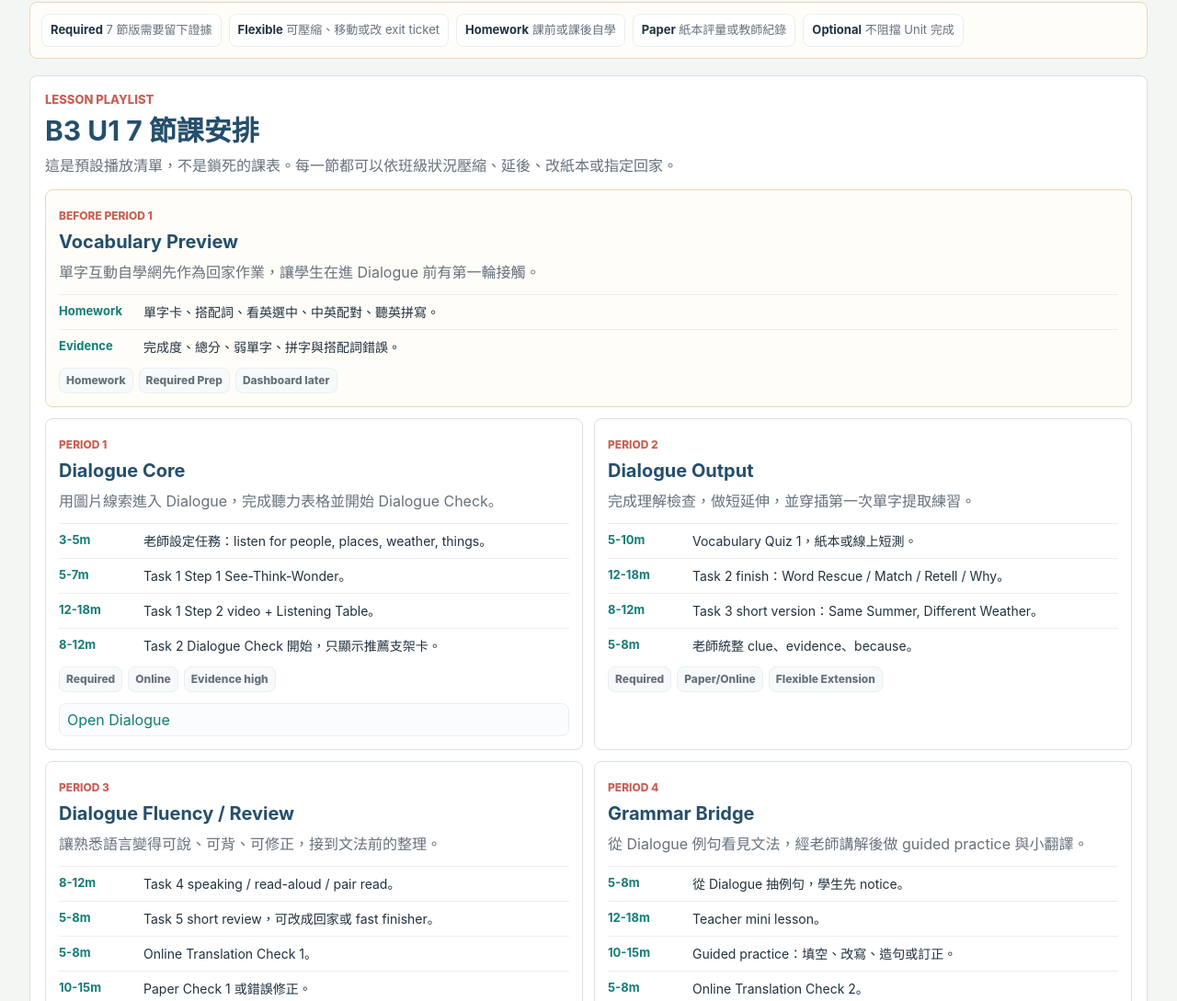
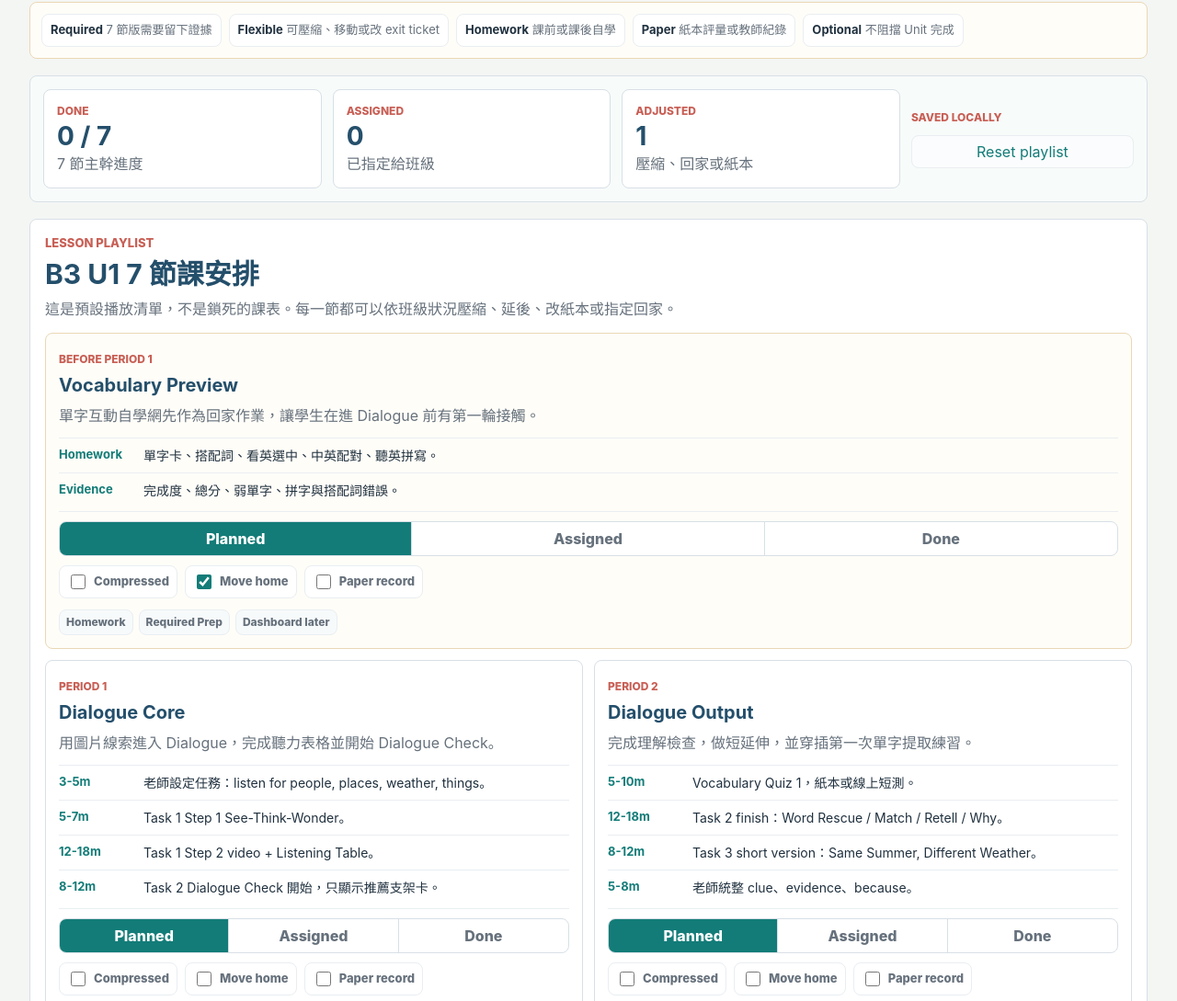
Before and after one commit to celinelee0401/aiseelearn.com, a plain HTML site: page unit1-learning-path.html in a window 1280 px wide. Shown: the part 540-1629 px from the top of the page at 92% size. Drawn offline with Linux system fonts and the light colour scheme.

Commit message:
Add teacher playlist controls

```diff
--- a/assets/css/styles.css
+++ b/assets/css/styles.css
@@ -1428,6 +1428,8 @@ td input {
 .bridge-step,
 .finisher-grid article,
 .pacing-card,
+.teacher-control-panel,
+.playlist-metric,
 .playlist-board,
 .task-library-panel,
 .playlist-period,
@@ -1487,6 +1489,45 @@ td input {
   color: var(--ink);
 }
 
+.teacher-control-panel {
+  display: grid;
+  grid-template-columns: repeat(3, minmax(0, 1fr)) minmax(220px, 0.8fr);
+  gap: 12px;
+  padding: 14px;
+  background: #f7fbfa;
+}
+
+.playlist-metric {
+  display: grid;
+  gap: 4px;
+  padding: 14px;
+}
+
+.playlist-metric span,
+.playlist-actions span {
+  color: var(--coral);
+  font-size: 12px;
+  font-weight: 800;
+  text-transform: uppercase;
+}
+
+.playlist-metric strong {
+  color: var(--navy);
+  font-size: 28px;
+  line-height: 1;
+}
+
+.playlist-metric p {
+  margin: 0;
+  color: var(--muted);
+}
+
+.playlist-actions {
+  display: grid;
+  align-content: center;
+  gap: 10px;
+}
+
 .pacing-grid {
   display: grid;
   grid-template-columns: repeat(4, minmax(0, 1fr));
@@ -1558,6 +1599,77 @@ td input {
   grid-column: 1 / -1;
   background: #fffdf8;
   border-color: #ead8b5;
+}
+
+.playlist-period.status-assigned {
+  border-color: rgba(201, 149, 60, 0.58);
+  box-shadow: 0 0 0 3px rgba(201, 149, 60, 0.08);
+}
+
+.playlist-period.status-done {
+  border-color: rgba(19, 124, 120, 0.5);
+  background: #f7fbfa;
+  box-shadow: 0 0 0 3px rgba(19, 124, 120, 0.08);
+}
+
+.period-planner {
+  display: grid;
+  gap: 10px;
+  border-top: 1px solid var(--soft-line);
+  padding-top: 10px;
+}
+
+.period-status-control {
+  display: grid;
+  grid-template-columns: repeat(3, minmax(0, 1fr));
+  overflow: hidden;
+  border: 1px solid var(--line);
+  border-radius: 8px;
+  background: #fff;
+}
+
+.period-status-control button {
+  min-height: 36px;
+  border: 0;
+  border-right: 1px solid var(--line);
+  background: transparent;
+  color: var(--muted);
+  cursor: pointer;
+  font-weight: 800;
+}
+
+.period-status-control button:last-child {
+  border-right: 0;
+}
+
+.period-status-control button.active {
+  background: var(--teal);
+  color: #fff;
+}
+
+.period-flags {
+  display: flex;
+  flex-wrap: wrap;
+  gap: 8px;
+}
+
+.period-flags label {
+  display: inline-flex;
+  align-items: center;
+  gap: 6px;
+  border: 1px solid var(--soft-line);
+  border-radius: 8px;
+  padding: 6px 8px;
+  background: #fff;
+  color: var(--muted);
+  font-size: 13px;
+  font-weight: 800;
+}
+
+.period-flags input {
+  width: 16px;
+  height: 16px;
+  accent-color: var(--teal);
 }
 
 .period-heading h3,
@@ -1757,6 +1869,7 @@ td input {
   }
 
   .pacing-grid,
+  .teacher-control-panel,
   .playlist-grid,
   .library-grid {
     grid-template-columns: 1fr;
--- /dev/null
+++ b/assets/js/unit-path.js
@@ -0,0 +1,176 @@
+(function () {
+  const PLAYLIST_STORAGE_KEY = "aiseelearn:b3-u1-teacher-playlist-v1";
+
+  function defaultPlaylistState() {
+    return {
+      periods: {},
+      updatedAt: null
+    };
+  }
+
+  function loadPlaylistState() {
+    try {
+      const saved = JSON.parse(localStorage.getItem(PLAYLIST_STORAGE_KEY)) || defaultPlaylistState();
+      return {
+        ...defaultPlaylistState(),
+        ...saved,
+        periods: saved.periods || {}
+      };
+    } catch (_error) {
+      return defaultPlaylistState();
+    }
+  }
+
+  function savePlaylistState(playlistState) {
+    playlistState.updatedAt = new Date().toISOString();
+    localStorage.setItem(PLAYLIST_STORAGE_KEY, JSON.stringify(playlistState));
+    flashPlaylistSaved();
+  }
+
+  function periodDefaults(card) {
+    return {
+      status: "planned",
+      compressed: false,
+      home: card.dataset.periodKind === "prep",
+      paper: false
+    };
+  }
+
+  function periodState(playlistState, card) {
+    const key = card.dataset.playlistPeriod;
+    const saved = playlistState.periods[key] || {};
+    return {
+      ...periodDefaults(card),
+      ...saved,
+      status: ["planned", "assigned", "done"].includes(saved.status) ? saved.status : "planned",
+      compressed: Boolean(saved.compressed),
+      home: Boolean(saved.home ?? periodDefaults(card).home),
+      paper: Boolean(saved.paper)
+    };
+  }
+
+  function setPeriodState(playlistState, card, nextState) {
+    const key = card.dataset.playlistPeriod;
+    playlistState.periods[key] = {
+      ...periodState(playlistState, card),
+      ...nextState
+    };
+    savePlaylistState(playlistState);
+    renderPlaylistCard(card, playlistState);
+    updatePlaylistMetrics(playlistState);
+  }
+
+  function ensurePeriodControls(card, playlistState) {
+    if (card.querySelector("[data-period-planner]")) return;
+
+    const key = card.dataset.playlistPeriod;
+    const planner = document.createElement("div");
+    planner.className = "period-planner";
+    planner.dataset.periodPlanner = key;
+    planner.innerHTML = `
+      <div class="period-status-control" role="group" aria-label="Period status">
+        <button type="button" data-period-status="planned">Planned</button>
+        <button type="button" data-period-status="assigned">Assigned</button>
+        <button type="button" data-period-status="done">Done</button>
+      </div>
+      <div class="period-flags">
+        <label><input type="checkbox" data-period-flag="compressed"> Compressed</label>
+        <label><input type="checkbox" data-period-flag="home"> Move home</label>
+        <label><input type="checkbox" data-period-flag="paper"> Paper record</label>
+      </div>
+    `;
+
+    const tagRow = card.querySelector(".path-tags");
+    if (tagRow) {
+      card.insertBefore(planner, tagRow);
+    } else {
+      card.appendChild(planner);
+    }
+
+    planner.querySelectorAll("[data-period-status]").forEach((button) => {
+      button.addEventListener("click", () => {
+        setPeriodState(playlistState, card, { status: button.dataset.periodStatus });
+      });
+    });
+
+    planner.querySelectorAll("[data-period-flag]").forEach((checkbox) => {
+      checkbox.addEventListener("change", () => {
+        setPeriodState(playlistState, card, { [checkbox.dataset.periodFlag]: checkbox.checked });
+      });
+    });
+  }
+
+  function renderPlaylistCard(card, playlistState) {
+    const current = periodState(playlistState, card);
+    card.classList.toggle("status-assigned", current.status === "assigned");
+    card.classList.toggle("status-done", current.status === "done");
+
+    card.querySelectorAll("[data-period-status]").forEach((button) => {
+      const active = button.dataset.periodStatus === current.status;
+      button.classList.toggle("active", active);
+      button.setAttribute("aria-pressed", active ? "true" : "false");
+    });
+
+    card.querySelectorAll("[data-period-flag]").forEach((checkbox) => {
+      checkbox.checked = Boolean(current[checkbox.dataset.periodFlag]);
+    });
+  }
+
+  function updatePlaylistMetrics(playlistState) {
+    const cards = Array.from(document.querySelectorAll("[data-playlist-period]"));
+    const coreCards = cards.filter((card) => card.dataset.periodKind === "core");
+    const coreStates = coreCards.map((card) => periodState(playlistState, card));
+    const done = coreStates.filter((item) => item.status === "done").length;
+    const assigned = coreStates.filter((item) => item.status === "assigned" || item.status === "done").length;
+    const adjusted = cards.filter((card) => {
+      const current = periodState(playlistState, card);
+      return current.compressed || current.home || current.paper;
+    }).length;
+
+    const doneNode = document.querySelector("[data-playlist-done]");
+    const assignedNode = document.querySelector("[data-playlist-assigned]");
+    const adjustedNode = document.querySelector("[data-playlist-adjusted]");
+    if (doneNode) doneNode.textContent = `${done} / ${coreCards.length}`;
+    if (assignedNode) assignedNode.textContent = String(assigned);
+    if (adjustedNode) adjustedNode.textContent = String(adjusted);
+  }
+
+  function flashPlaylistSaved() {
+    const saveState = document.querySelector("[data-playlist-save-state]");
+    if (!saveState) return;
+    saveState.textContent = "Saved locally";
+    window.clearTimeout(flashPlaylistSaved.timer);
+    flashPlaylistSaved.timer = window.setTimeout(() => {
+      saveState.textContent = "Ready";
+    }, 1400);
+  }
+
+  function bindResetPlaylist(playlistState) {
+    const button = document.querySelector("[data-reset-playlist]");
+    if (!button) return;
+    button.addEventListener("click", () => {
+      localStorage.removeItem(PLAYLIST_STORAGE_KEY);
+      const fresh = defaultPlaylistState();
+      playlistState.periods = fresh.periods;
+      playlistState.updatedAt = fresh.updatedAt;
+      document.querySelectorAll("[data-playlist-period]").forEach((card) => {
+        renderPlaylistCard(card, playlistState);
+      });
+      updatePlaylistMetrics(playlistState);
+      flashPlaylistSaved();
+    });
+  }
+
+  function initUnitPathPage() {
+    if (document.body.dataset.page !== "unit-path") return;
+    const playlistState = loadPlaylistState();
+    document.querySelectorAll("[data-playlist-period]").forEach((card) => {
+      ensurePeriodControls(card, playlistState);
+      renderPlaylistCard(card, playlistState);
+    });
+    updatePlaylistMetrics(playlistState);
+    bindResetPlaylist(playlistState);
+  }
+
+  initUnitPathPage();
+})();
--- a/unit1-learning-path.html
+++ b/unit1-learning-path.html
@@ -72,6 +72,28 @@
       <span><strong>Optional</strong> 不阻擋 Unit 完成</span>
     </section>
 
+    <section class="teacher-control-panel" aria-label="Teacher playlist controls">
+      <div class="playlist-metric">
+        <span>Done</span>
+        <strong data-playlist-done>0 / 7</strong>
+        <p>7 節主幹進度</p>
+      </div>
+      <div class="playlist-metric">
+        <span>Assigned</span>
+        <strong data-playlist-assigned>0</strong>
+        <p>已指定給班級</p>
+      </div>
+      <div class="playlist-metric">
+        <span>Adjusted</span>
+        <strong data-playlist-adjusted>0</strong>
+        <p>壓縮、回家或紙本</p>
+      </div>
+      <div class="playlist-actions">
+        <span data-playlist-save-state>Saved locally</span>
+        <button class="mini-button" type="button" data-reset-playlist>Reset playlist</button>
+      </div>
+    </section>
+
     <section class="playlist-board" id="playlist" aria-labelledby="playlist-title">
       <div class="section-heading">
         <p class="eyebrow">Lesson Playlist</p>
@@ -80,7 +102,7 @@
       </div>
 
       <div class="playlist-grid">
-        <article class="playlist-period prep-period">
+        <article class="playlist-period prep-period" data-playlist-period="prep" data-period-kind="prep">
           <div class="period-heading">
             <span>Before Period 1</span>
             <h3>Vocabulary Preview</h3>
@@ -97,7 +119,7 @@
           </div>
         </article>
 
-        <article class="playlist-period">
+        <article class="playlist-period" data-playlist-period="p1" data-period-kind="core">
           <div class="period-heading">
             <span>Period 1</span>
             <h3>Dialogue Core</h3>
@@ -117,7 +139,7 @@
           <a class="mini-button" href="unit1-dialogue-task-check.html">Open Dialogue</a>
         </article>
 
-        <article class="playlist-period">
+        <article class="playlist-period" data-playlist-period="p2" data-period-kind="core">
           <div class="period-heading">
             <span>Period 2</span>
             <h3>Dialogue Output</h3>
@@ -136,7 +158,7 @@
           </div>
         </article>
 
-        <article class="playlist-period">
+        <article class="playlist-period" data-playlist-period="p3" data-period-kind="core">
           <div class="period-heading">
             <span>Period 3</span>
             <h3>Dialogue Fluency / Review</h3>
@@ -155,7 +177,7 @@
           </div>
         </article>
 
-        <article class="playlist-period">
+        <article class="playlist-period" data-playlist-period="p4" data-period-kind="core">
           <div class="period-heading">
             <span>Period 4</span>
             <h3>Grammar Bridge</h3>
@@ -174,7 +196,7 @@
           </div>
         </article>
 
-        <article class="playlist-period">
+        <article class="playlist-period" data-playlist-period="p5" data-period-kind="core">
           <div class="period-heading">
             <span>Period 5</span>
             <h3>Reading Core</h3>
@@ -193,7 +215,7 @@
           </div>
         </article>
 
-        <article class="playlist-period">
+        <article class="playlist-period" data-playlist-period="p6" data-period-kind="core">
           <div class="period-heading">
             <span>Period 6</span>
             <h3>Reading Output / Fluency</h3>
@@ -212,7 +234,7 @@
           </div>
         </article>
 
-        <article class="playlist-period">
+        <article class="playlist-period" data-playlist-period="p7" data-period-kind="core">
           <div class="period-heading">
             <span>Period 7</span>
             <h3>Unit Wrap / Accuracy Check</h3>
@@ -324,5 +346,6 @@
   </main>
 
   <script src="assets/js/app.js"></script>
+  <script src="assets/js/unit-path.js"></script>
 </body>
 </html>
```
